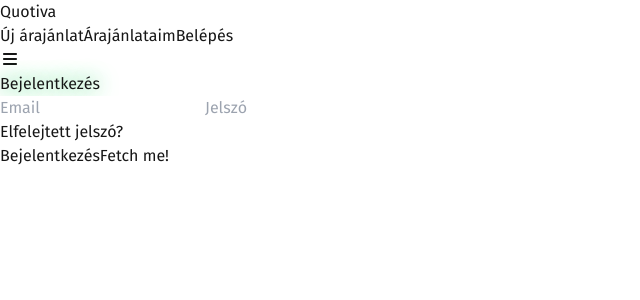
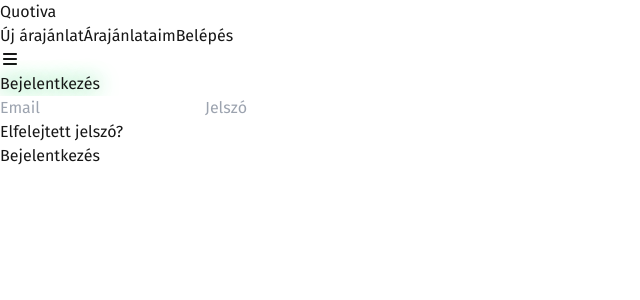
Before and after one commit to NemethTamas1/QuotivaProject, a Next.js app in the folder frontend/: page /login in a window 1280 px wide. Shown: the top 300 px of the page, without its empty margins (0-640 px from the left). Built offline with nearby package versions, Linux system fonts and the light colour scheme; no server answers.

Commit message:
Fetch me button removed

```diff
--- a/frontend/app/login/page.tsx
+++ b/frontend/app/login/page.tsx
@@ -81,8 +81,6 @@
                             </div>
 
                             <button onClick={handleLogin} className="bg-green-400 mx-auto p-4 rounded-md lg:mb-5 text-black text-lg font-semibold">Bejelentkezés</button>
-
-                            <button onClick={fetchMe} className="p-3 text-lg font font-semibold text-black bg-blue-300">Fetch me!</button>
                         </div>
 
                     </div>
```
